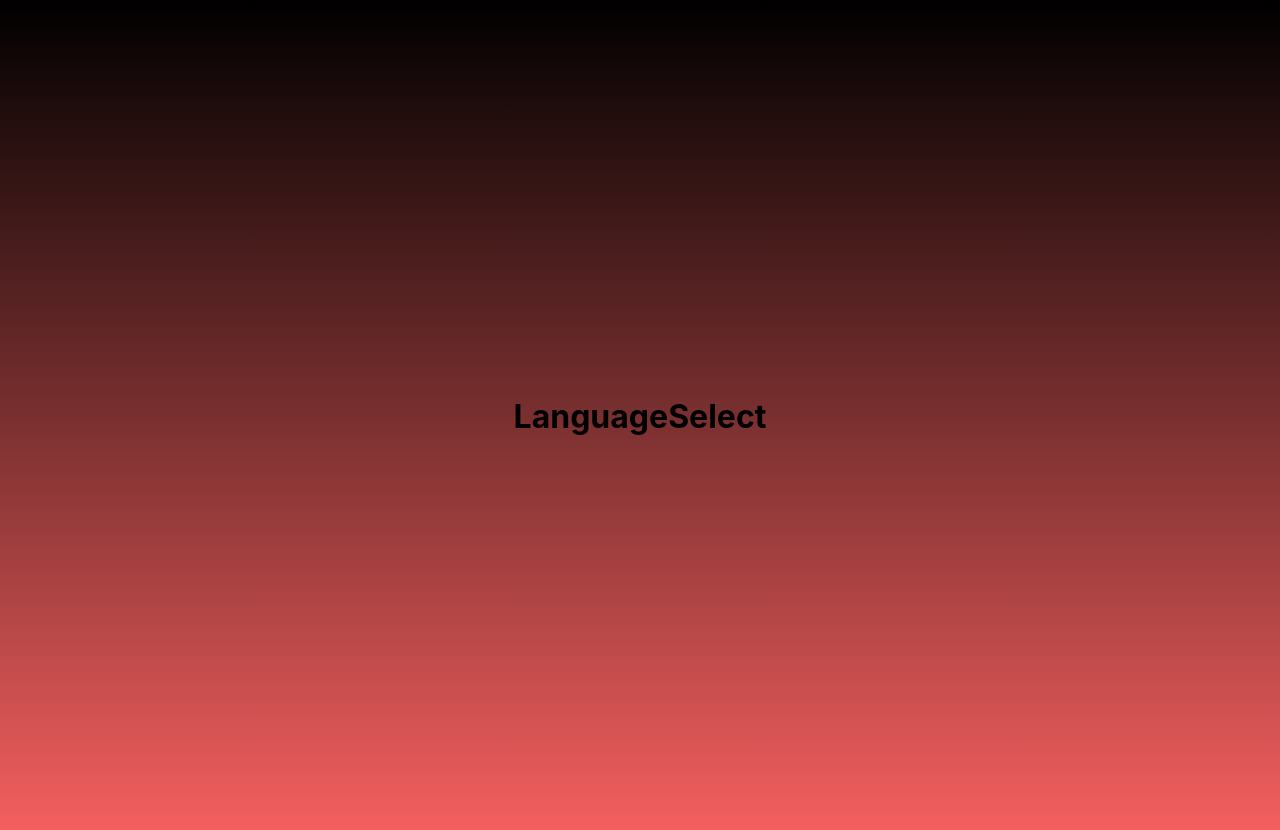
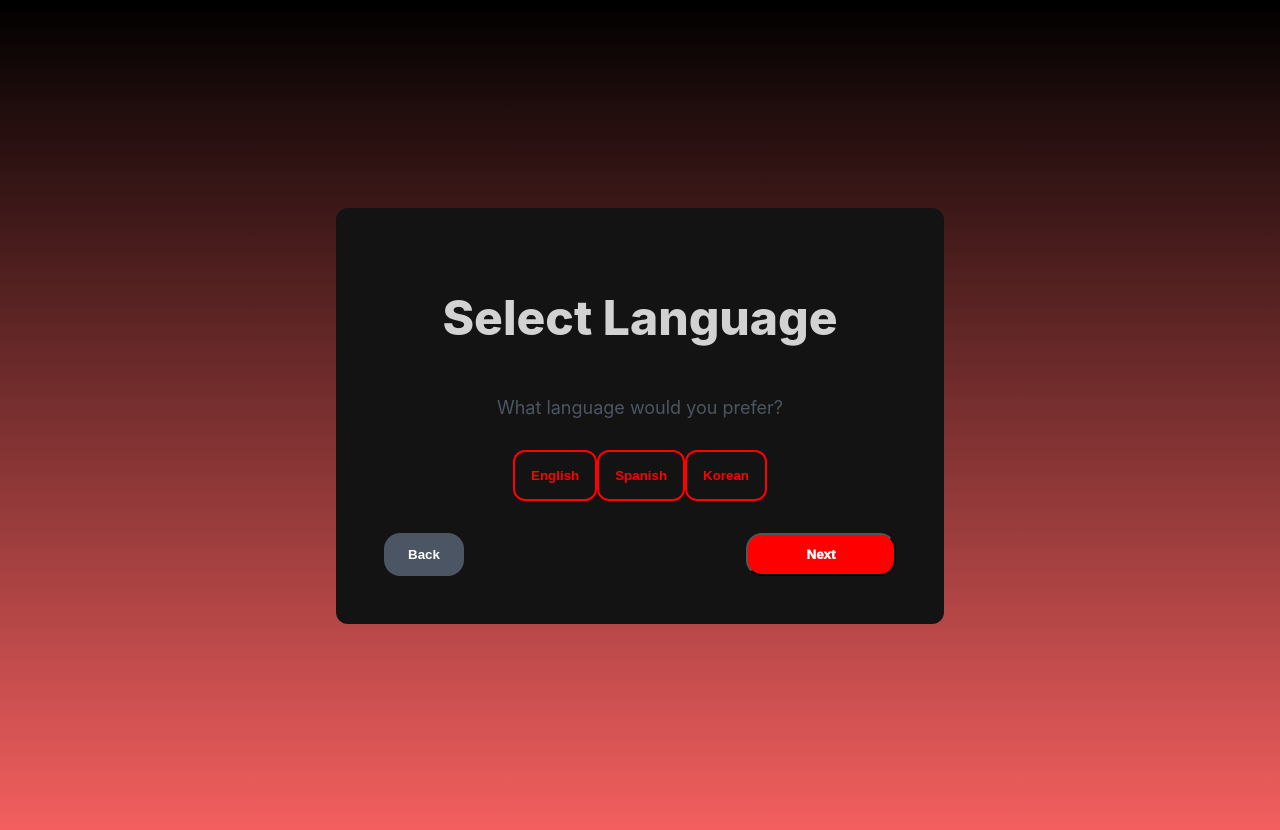
Before and after one commit to Jake-Garneau/MadMovies, a React (Create React App) app in the folder frontend/app/: page /language in a window 1280 px wide. Built offline with nearby package versions, Linux system fonts and the light colour scheme.

Commit message:
LanguageSelect updates

```diff
--- a/frontend/app/src/pages/Homepage.js
+++ b/frontend/app/src/pages/Homepage.js
@@ -28,11 +28,6 @@ const Homepage = () => {
                             Start Quiz
                         </button>
 
-                        <div className="features">
-                            <p>✨ Personalized recommendations</p>
-                            <p>🎬 Discover hidden gems</p>
-                            <p>⚡ Takes only 2 minutes</p>
-                        </div>
                     </div>
                 </div>
             </div>
--- a/frontend/app/src/pages/LanguageSelect.js
+++ b/frontend/app/src/pages/LanguageSelect.js
@@ -1,9 +1,55 @@
+import React, { useState } from 'react';
+import { useNavigate } from 'react-router-dom';
 import './shared.css';
+
 const LanguageSelect = () => {
-    return (
-        <div className="container">
-        <h1>LanguageSelect</h1>
+  const navigate = useNavigate();
+  const [selectedLanguage, setSelectedLanguage] = useState(null);
+
+  return (
+    <div className="container">
+      <div className="card">
+        <div className="content">
+          <h1 className="title">Select Language</h1>
+          <p className="description">What language would you prefer?</p>
+
+          <div className="options-container">
+            <button
+              className={`option-button ${selectedLanguage === 'english' ? 'selected' : ''}`}
+              onClick={() => setSelectedLanguage('english')}
+            >
+              English
+            </button>
+            <button
+              className={`option-button ${selectedLanguage === 'spanish' ? 'selected' : ''}`}
+              onClick={() => setSelectedLanguage('spanish')}
+            >
+              Spanish
+            </button>
+            <button
+              className={`option-button ${selectedLanguage === 'korean' ? 'selected' : ''}`}
+              onClick={() => setSelectedLanguage('korean')}
+            >
+              Korean
+            </button>
+          </div>
+
+          <div className="nav-buttons">
+            <button className="back-button" onClick={() => navigate('/')}>
+              Back
+            </button>
+            <button
+              className="start-button"
+              onClick={() => navigate('/genre')}
+              style={{ maxWidth: '150px' }}
+            >
+              Next
+            </button>
+          </div>
         </div>
-    );
-    }
+      </div>
+    </div>
+  );
+};
+
 export default LanguageSelect;
--- a/frontend/app/src/pages/shared.css
+++ b/frontend/app/src/pages/shared.css
@@ -9,10 +9,9 @@
   }
 
   .card {
-    background-color: rgb(0, 0, 0);
+    background-color: rgb(20, 19, 19);
     border-radius: 0.75rem;
-    box-shadow: 0 25px 50px -12px rgba(0, 0, 0, 0.25);
-    padding: 2rem;
+    padding: 3rem;
     max-width: 32rem;
     width: 100%;
   }
@@ -25,10 +24,9 @@
   }
 
   .title {
-    font-size: 2.25rem;
-    font-weight: 700;
+    font-size: 3rem;
+    font-weight: 800;
     color: #d2d2d2;
-    margin-bottom: 1rem;
   }
 
   .description {
@@ -56,8 +54,55 @@
     background-color: #a10101;
   }
 
-  .features {
-    color: #6b7280;
-    font-size: 0.875rem;
-    margin-top: 1rem;
-  }
+  options-container {
+    display: flex;
+    justify-content: space-between;
+    gap: 1rem;
+    width: 100%;
+    margin-bottom: 2rem;
+}
+
+.option-button {
+    flex: 1;
+    background-color: transparent;
+    border: 2px solid #ff0000;
+    color: #ff0000;
+    padding: 1rem;
+    border-radius: 0.75rem;
+    font-weight: bold;
+    transition: all 0.2s;
+    cursor: pointer;
+}
+
+.option-button:hover {
+    background-color: #ff0000;
+    color: white;
+}
+
+.option-button.selected {
+    background-color: #ff0000;
+    color: white;
+}
+
+/* Navigation buttons */
+.nav-buttons {
+    display: flex;
+    justify-content: space-between;
+    width: 100%;
+    margin-top: 2rem;
+}
+
+.back-button {
+    background-color: #4b5563;
+    color: white;
+    padding: 0.75rem 1.5rem;
+    border-radius: 1rem;
+    border: none;
+    cursor: pointer;
+    transition: background-color 0.2s;
+    font-weight: bold;
+}
+
+.back-button:hover {
+    background-color: #374151;
+}
```
